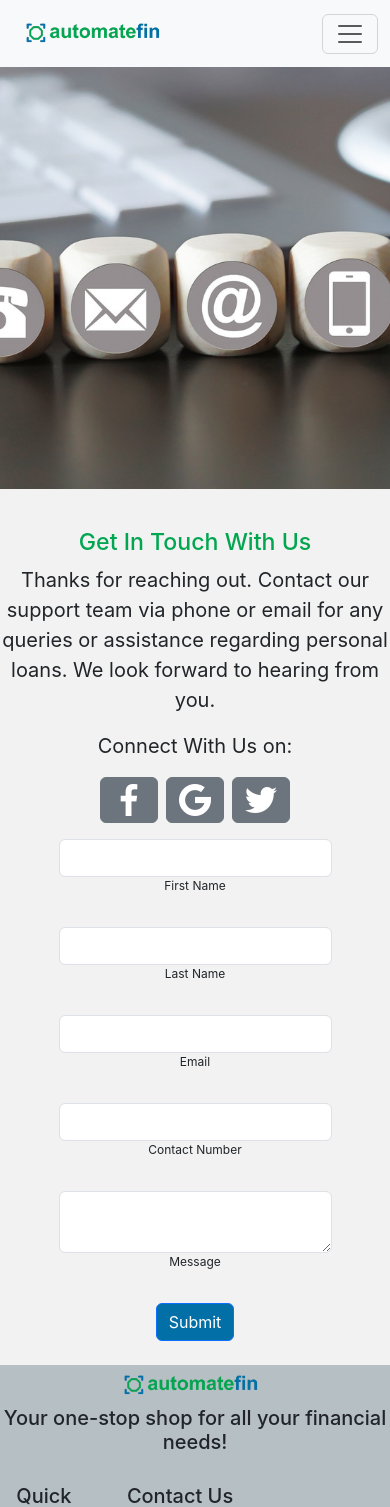
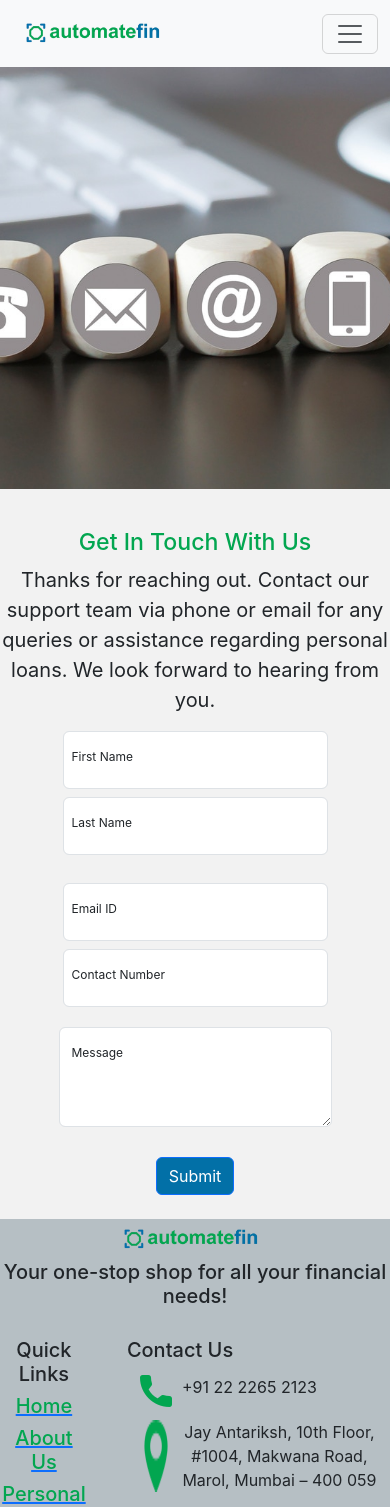
Before and after one commit to R4d104ct1v1ty/DgNote-Automatefin, a React (Create React App) app: page /cu in a window 390 px wide. Shown: the top 1507 px of the page. Built offline with nearby package versions, Linux system fonts and the light colour scheme.

Commit message:
Added form validation for Contact Us form

```diff
--- a/src/ContactUs.js
+++ b/src/ContactUs.js
@@ -1,8 +1,83 @@
 import fb from './Resources/Contact US/facebook.png'
 import google from './Resources/Contact US/google.png'
 import twitter from './Resources/Contact US/twitter.png'
+import { useState } from 'react'
 
 const ContactUs = () => {
+    const [formError, setFormError] = useState(false);
+    const [fnameval, setFnameval] = useState(false); // boolean for error in First name
+
+    const [lnameval, setLnameval] = useState(false); // boolean for error in Last name
+
+    const [emailval, setEmailval] = useState(false); // boolean for email validation
+    const [emailmsg, setEmailmsg] = useState(""); // message to be disolayed when there is an error in email id
+
+    const [contactval, setContactval] = useState(false); // boolean for contact number validation
+    const [contactmsg, setContactmsg] = useState("");
+
+
+    const regexName = /[^A-Za-z]/;
+    const regexContact = /[^0-9]/;
+
+    const validateFname = (e) =>{
+      if(regexName.test(e.target.value)){
+        setFnameval(true);
+        setFormError(true);
+      }else{
+        setFnameval(false);
+        setFormError(false);
+      }
+    }
+
+    const validateLname = (e) => {
+      if(regexName.test(e.target.value)){
+        setLnameval(true);
+        setFormError(true);
+      }else{
+        setLnameval(false);
+        setFormError(false);
+      }
+    }
+
+    const validateEmail = (e) => {
+      const str= e.target.value;
+      if(!(str.includes("@") && str.includes(".", str.indexOf("@") + 2))){
+        setEmailval(true);
+        setFormError(true);
+        setEmailmsg("Email must contain '@' and '.' in this order");
+      }else if(str.indexOf("@") == 0){
+        setEmailval(true);
+        setFormError(true);
+        setEmailmsg("Email must have a part before '@'");
+      }else if(str.indexOf(".") == str.length-1){
+        setEmailval(true);
+        setFormError(true);
+        setEmailmsg("Email must have a part after '.'");
+      }
+      else{
+        setEmailval(false);
+        setFormError(false);
+        setEmailmsg("");
+      }
+    }
+
+    const validateContact = (e) => {
+      const num = e.target.value;
+      if(regexContact.test(num)){
+        setContactval(true);
+        setFormError(true);
+        setContactmsg("Contact Number should only contain digits from 0-9");
+      }else if(num.length !== 10){
+        setContactval(true);
+        setFormError(true);
+        setContactmsg("Contact Number length must be equal to 10");
+      }else{
+        setContactval(false);
+        setFormError(false);
+        setContactmsg("");
+      }
+    }
+
     return (
         <div>
             <div className="cu-hero" style={{height:'50vh'}}>
@@ -11,44 +86,46 @@ const ContactUs = () => {
                 <h3 style={{color:'#02A650'}}>Get In Touch With Us</h3>
                 <p>Thanks for reaching out. Contact our support team via phone or email for any queries or assistance regarding personal loans. We look forward to hearing from you.</p>
             </div>
-            <form>
-      <div className="text-center mb-3">
-        <p>Connect With Us on:</p>
-        <button data-mdb-ripple-init type="button" className="btn btn-secondary btn-floating mx-1">
-          <img src={fb} alt="" />
-        </button>
+            <form className='needs-validation'>
 
-        <button data-mdb-ripple-init type="button" className="btn btn-secondary btn-floating mx-1">
-          <img src={google} alt="" />
-        </button>
-
-        <button data-mdb-ripple-init type="button" className="btn btn-secondary btn-floating mx-1">
-            <img src={twitter} alt="" />
-        </button>
-
+            <div style={{width: '100%', display: 'flex', flexDirection: 'column', alignItems: 'center', justifyContent: 'center'}}>
+            <div className="row g-2" style={{width: '70%'}}>
+              <div className="col-md form-floating">
+                <input type="text" className="form-control" placeholder="First name" aria-label="First name" id="fname" onChange={e => validateFname(e)} required/>
+                <label htmlFor="fname">First Name</label>
+                {fnameval === true?<div className="invalid-field" style={{color: 'red', float: 'left'}}>
+                  First name can contain only lowercase and uppercase letters
+                </div>:<></>}
               </div>
-      <div style={{width: '100%', display: 'flex', flexDirection: 'column', alignItems: 'center', justifyContent: 'center'}}>
-      <div data-mdb-input-init className="form-outline mb-4" style={{width: '70%', display: 'flex', flexDirection: 'column', alignItems: 'center', justifyContent: 'center'}}>
-        <input type="text" id="fname" className="form-control" />
-        <label className="form-label" htmlFor="fname">First Name</label>
+              <div className="col-md form-floating">
+                <input type="text" className="form-control" placeholder="Last name" aria-label="Last name" id="lname" onChange={e => validateLname(e)} required/>
+                <label htmlFor="lname">Last Name</label>
+                {lnameval === true?<div className="invalid-field" style={{color: 'red', float: 'left'}}>
+                  Last name can contain only lowercase and uppercase letters
+                </div>:<></>}
+              </div>
             </div>
 
-      <div data-mdb-input-init className="form-outline mb-4" style={{width: '70%', display: 'flex', flexDirection: 'column', alignItems: 'center', justifyContent: 'center'}}>
-        <input type="text" id="lastName" className="form-control" />
-        <label className="form-label" htmlFor="lastName">Last Name</label>
+            <div className="row g-2" style={{width: '70%', marginTop:'20px'}}>
+              <div className="col-md form-floating">
+                <input type="email" className="form-control" placeholder="Email ID" aria-label="Email ID" id="email" onBlur={e => validateEmail(e)} required/>
+                <label htmlFor="email">Email ID</label>
+                {emailval === true?<div className="invalid-field" style={{color: 'red', float: 'left'}}>
+                  {emailmsg}
+                </div>:<></>}
+              </div>
+              <div className="col-md form-floating">
+                <input type="text" className="form-control" placeholder="Contact" aria-label="Contact" id="contact" onBlur={e => validateContact(e)} required/>
+                <label htmlFor="contact">Contact Number</label>
+                {contactval === true?<div className="invalid-field" style={{color: 'red', float: 'left'}}>
+                  {contactmsg}
+                </div>:<></>}
+              </div>
             </div>
 
-      <div data-mdb-input-init className="form-outline mb-4" style={{width: '70%', display: 'flex', flexDirection: 'column', alignItems: 'center', justifyContent: 'center'}}>
-        <input type="email" id="emailid" className="form-control" />
-        <label className="form-label" htmlFor="emailid">Email</label>
-      </div>
-      <div data-mdb-input-init className="form-outline mb-4" style={{width: '70%', display: 'flex', flexDirection: 'column', alignItems: 'center', justifyContent: 'center'}}>
-        <input type="number" id="cnum" className="form-control" />
-        <label className="form-label" htmlFor="cnum">Contact Number</label>
-      </div>
-      <div data-mdb-input-init className="form-outline mb-4" style={{width: '70%', display: 'flex', flexDirection: 'column', alignItems: 'center', justifyContent: 'center'}}>
-        <textarea id="msg" className="form-control" />
-        <label className="form-label" htmlFor="msg">Message</label>
+            <div className="form-floating" style={{width: '70%', marginTop:'20px', marginBottom: '30px'}}>
+              <textarea className="form-control" placeholder="Leave a comment here" id="floatingTextarea2" style={{height: "100px"}}></textarea>
+              <label htmlFor="floatingTextarea2">Message</label>
             </div>
             <button type="submit" className="btn btn-primary btn-block mb-4" style={{backgroundColor: '#0270A7'}}>Submit</button>
             </div>
--- a/src/index.css
+++ b/src/index.css
@@ -166,9 +166,12 @@ p{
 
   .WCL-hero{
     background: linear-gradient(rgba(0,0,0, 0.5), rgba(0,0,0,0.5)), url('./Resources/Working\ Capital\ Loan/hero.jpg');
+    background-repeat:no-repeat;
+    -webkit-background-size:cover;
+    -moz-background-size:cover;
+    -o-background-size:cover;
+    background-size:cover;
     background-position:center;
-    background-repeat:no-repeat;
-    background-size: cover;
   }
   /* .cf-hero{
     background: linear-gradient(rgba(0,0,0, 0.5), rgba(0,0,0, 0.5)), url('./Resources/Channel\ Finance/hero.png');
```
Lines whose indentation alone changed are shown as unchanged.
